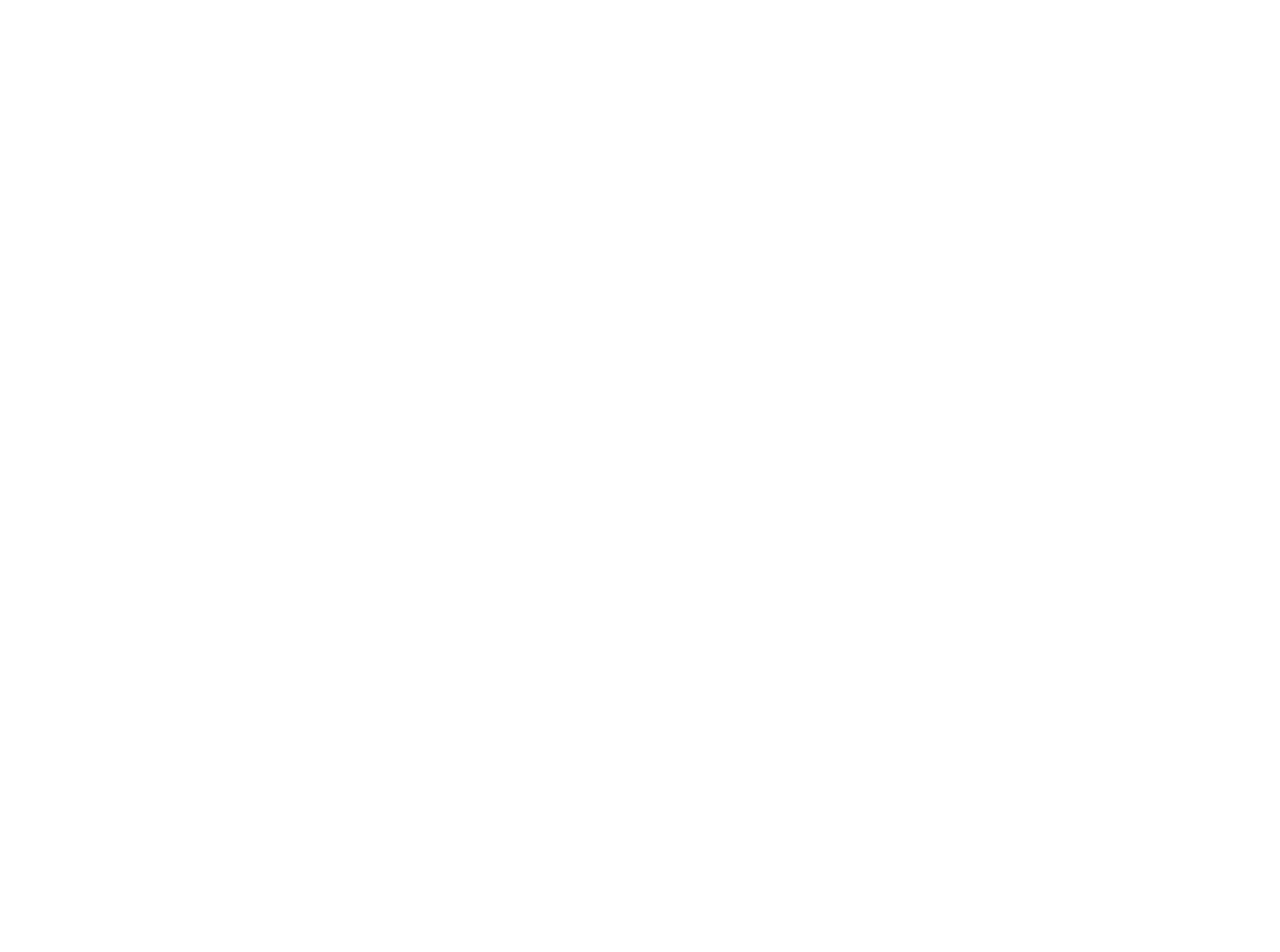
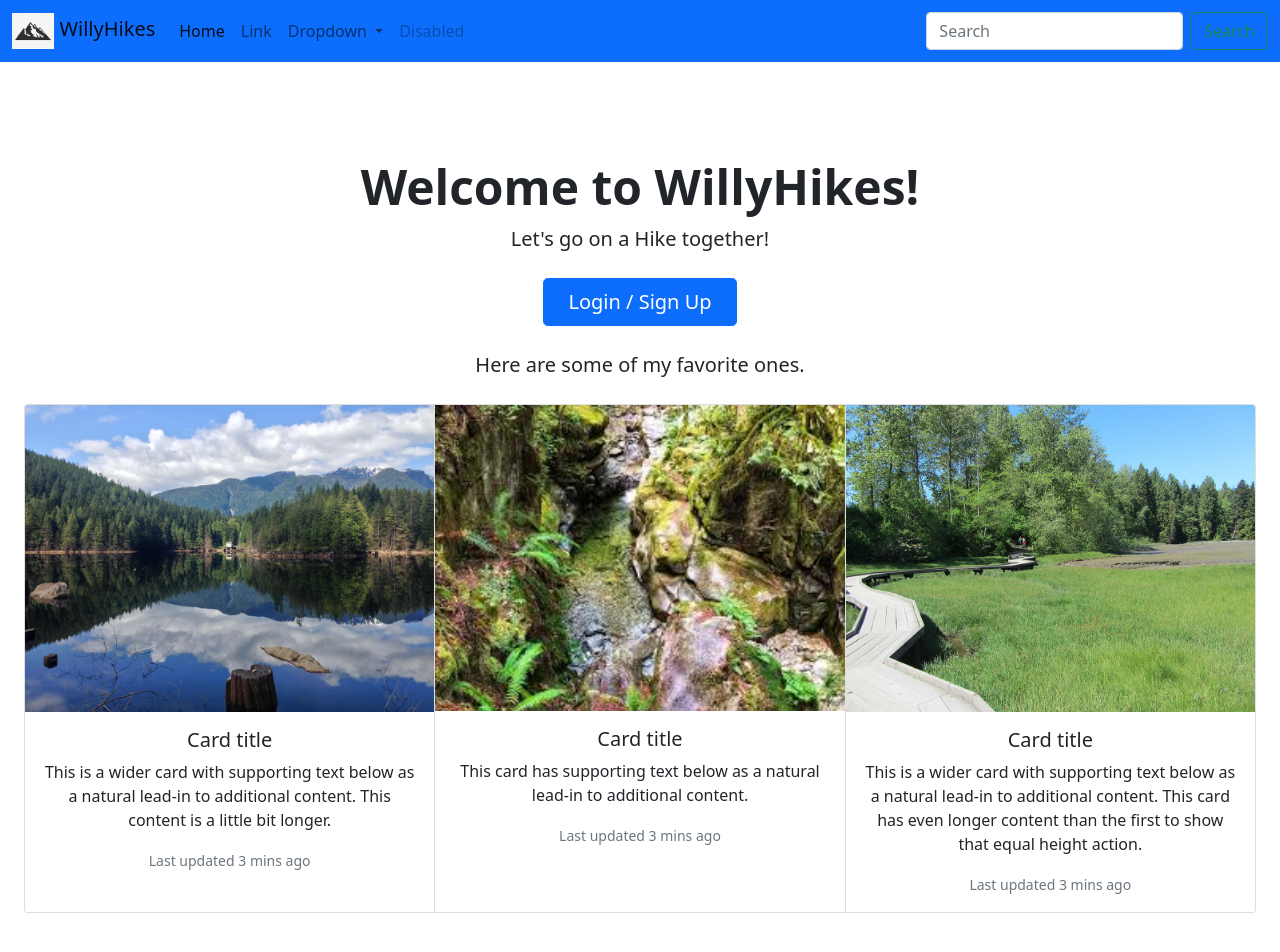
Before and after one commit to liaowilly12123/demo05_liao_willy, a plain HTML site: page index.html in a window 1280 px wide. Before the commit the page ends 800 px from the top, so only its background shows below. Drawn offline with nearby package versions, Linux system fonts and the light colour scheme.

Commit message:
updated images, added and customized navbard brand and logo, big welcome with login button, and 3 cards with 3 images.

```diff
--- a/index.html
+++ b/index.html
@@ -10,7 +10,13 @@
   <meta name="viewport" content="width=device-width, initial-scale=1">
 
   <!-- Bootstrap Library CSS CDN go here -->
+  <link href="https://cdn.jsdelivr.net/npm/bootstrap@5.1.3/dist/css/bootstrap.min.css" rel="stylesheet"
+    integrity="sha384-1BmE4kWBq78iYhFldvKuhfTAU6auU8tT94WrHftjDbrCEXSU1oBoqyl2QvZ6jIW3" crossorigin="anonymous">
+
   <!-- Boostrap Library JS CDN  go here -->
+  <script src="https://cdn.jsdelivr.net/npm/bootstrap@5.1.3/dist/js/bootstrap.bundle.min.js"
+    integrity="sha384-ka7Sk0Gln4gmtz2MlQnikT1wXgYsOg+OMhuP+IlRH9sENBO0LRn5q+8nbTov4+1p" crossorigin="anonymous">
+  </script>
 
   <!-- Firebase 8 Library related CSS CDN go here -->
   <!-- Firebase 8 Library related JS CDN go here-->
@@ -27,6 +33,91 @@
   <!------------------------------>
   <!-- Your HTML Layout go here -->
   <!------------------------------>
+  <nav class="navbar navbar-expand-lg navbar-light bg-primary">
+    <div class="container-fluid">
+      <a class="navbar-brand" href="#">
+        <img src="./images/logo.jpg" height="36">
+        WillyHikes
+      </a>
+      <button class="navbar-toggler" type="button" data-bs-toggle="collapse" data-bs-target="#navbarSupportedContent"
+        aria-controls="navbarSupportedContent" aria-expanded="false" aria-label="Toggle navigation">
+        <span class="navbar-toggler-icon"></span>
+      </button>
+      <div class="collapse navbar-collapse" id="navbarSupportedContent">
+        <ul class="navbar-nav me-auto mb-2 mb-lg-0">
+          <li class="nav-item">
+            <a class="nav-link active" aria-current="page" href="#">Home</a>
+          </li>
+          <li class="nav-item">
+            <a class="nav-link" href="#">Link</a>
+          </li>
+          <li class="nav-item dropdown">
+            <a class="nav-link dropdown-toggle" href="#" id="navbarDropdown" role="button" data-bs-toggle="dropdown"
+              aria-expanded="false">
+              Dropdown
+            </a>
+            <ul class="dropdown-menu" aria-labelledby="navbarDropdown">
+              <li><a class="dropdown-item" href="#">Action</a></li>
+              <li><a class="dropdown-item" href="#">Another action</a></li>
+              <li>
+                <hr class="dropdown-divider">
+              </li>
+              <li><a class="dropdown-item" href="#">Something else here</a></li>
+            </ul>
+          </li>
+          <li class="nav-item">
+            <a class="nav-link disabled">Disabled</a>
+          </li>
+        </ul>
+        <form class="d-flex">
+          <input class="form-control me-2" type="search" placeholder="Search" aria-label="Search">
+          <button class="btn btn-outline-success" type="submit">Search</button>
+        </form>
+      </div>
+    </div>
+  </nav>
+
+  <div class="px-4 py-5 my-5 text-center">
+    <h1 class="display-5 fw-bold">Welcome to WillyHikes!</h1>
+    <div class="col-lg-6 mx-auto">
+      <p class="lead mb-4">Let's go on a Hike together!</p>
+      <div class="d-grid gap-2 d-sm-flex justify-content-sm-center">
+        <button type="button" class="btn btn-primary btn-lg px-4 gap-3">Login / Sign Up</button>
+      </div>
+      <br/>
+      <p class="lead mb-4">Here are some of my favorite ones.</p>
+    </div>
+
+    <div class="card-group">
+      <div class="card">
+        <img src="./images/NorthBuntzenLake.jpg" class="card-img-top" alt="...">
+        <div class="card-body">
+          <h5 class="card-title">Card title</h5>
+          <p class="card-text">This is a wider card with supporting text below as a natural lead-in to additional
+            content. This content is a little bit longer.</p>
+          <p class="card-text"><small class="text-muted">Last updated 3 mins ago</small></p>
+        </div>
+      </div>
+      <div class="card">
+        <img src="./images/bert-flinn.jpg" class="card-img-top" alt="...">
+        <div class="card-body">
+          <h5 class="card-title">Card title</h5>
+          <p class="card-text">This card has supporting text below as a natural lead-in to additional content.</p>
+          <p class="card-text"><small class="text-muted">Last updated 3 mins ago</small></p>
+        </div>
+      </div>
+      <div class="card">
+        <img src="./images/shoreline-trail.jpg" class="card-img-top" alt="...">
+        <div class="card-body">
+          <h5 class="card-title">Card title</h5>
+          <p class="card-text">This is a wider card with supporting text below as a natural lead-in to additional
+            content. This card has even longer content than the first to show that equal height action.</p>
+          <p class="card-text"><small class="text-muted">Last updated 3 mins ago</small></p>
+        </div>
+      </div>
+    </div>
+  </div>
+
 
   <!---------------------------------------------->
   <!-- Your own JavaScript functions go here    -->
```
Also changed, not shown: images/NorthBuntzenLake.jpg (added), images/bert-flinn.jpg (added), images/drink1.png (deleted), images/drink2.png (deleted), images/drink3.png (deleted), images/image.jpg (deleted), images/logo.jpg (added), images/shoreline-trail.jpg (added). Lines whose indentation alone changed are shown as unchanged.
